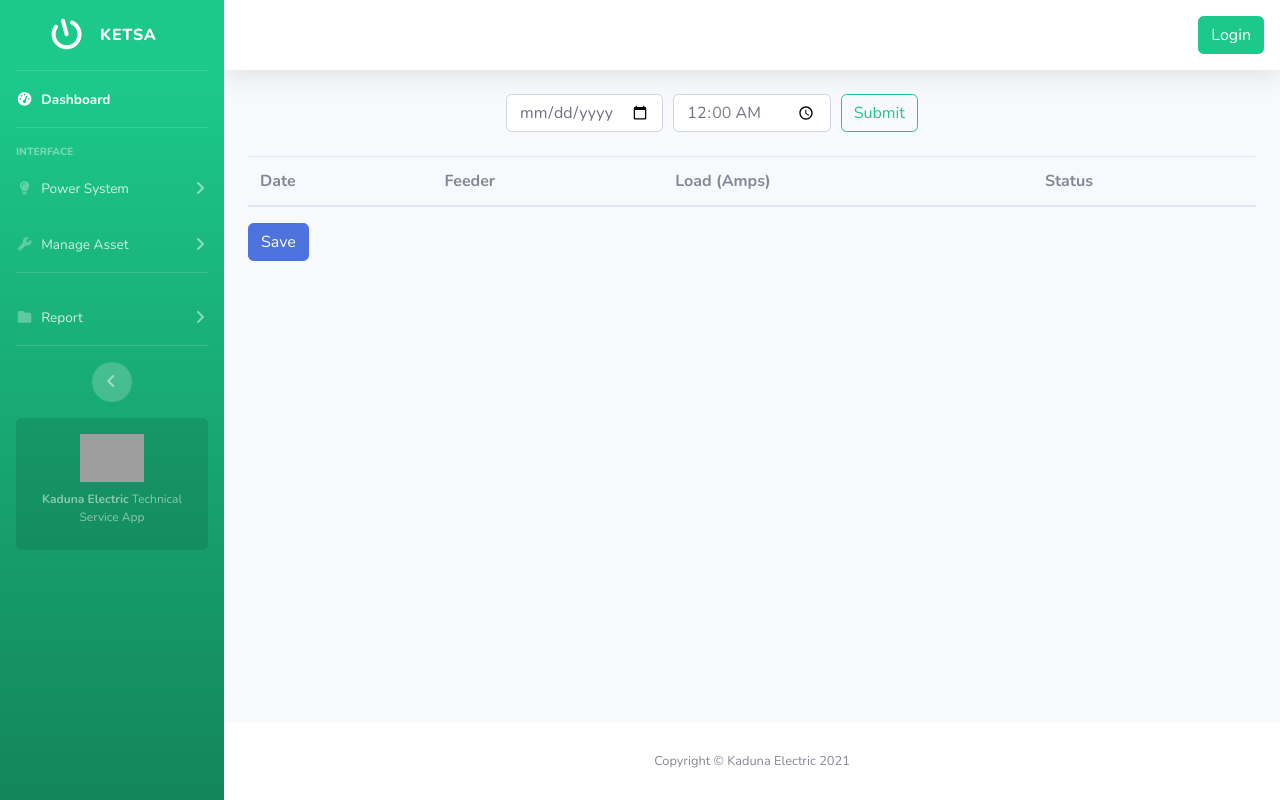
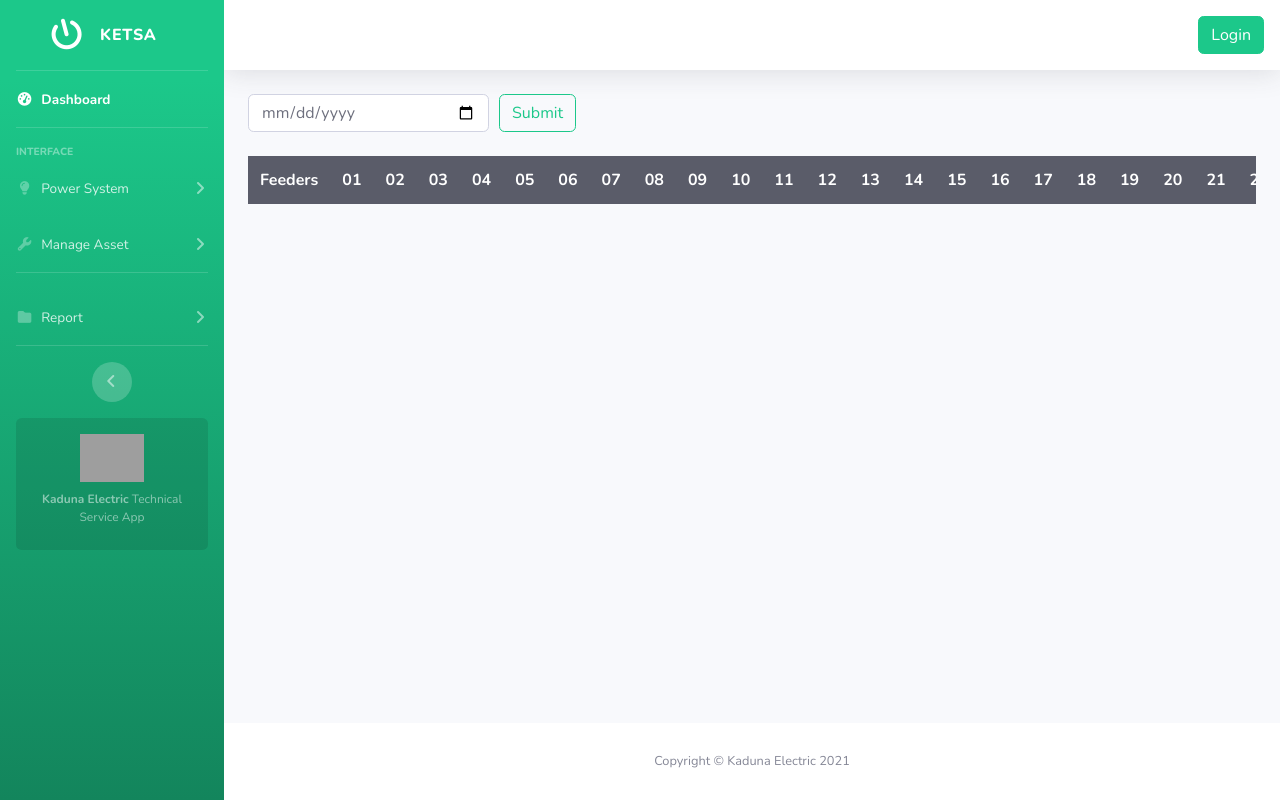
Before and after one commit to coderismaila/ketsa, a Django app: page /load_reading/ in a window 1280 px wide. Run offline with Django 4.2, Linux system fonts and the light colour scheme; data that the repository does not hold is empty; some libraries are stand-ins or nearby versions; grey boxes are pictures that could not be loaded.

Commit message:
implement feeder table overview

```diff
--- a/core/models.py
+++ b/core/models.py
@@ -75,6 +75,9 @@ class PowerTransformer(models.Model):
     )
     station = models.ForeignKey(Station, on_delete=models.SET_NULL, null=True)
 
+    class Meta:
+        unique_together = ("name", "station")
+
     def __str__(self):
         return self.name + " - " + str(self.capacity_kva / 1000) + "MVA - " + self.station.name
 
--- a/dispatch/admin.py
+++ b/dispatch/admin.py
@@ -4,7 +4,7 @@ from dispatch.models import LoadReading
 
 class LoadReadingConfig(admin.ModelAdmin):
     list_display = ("station", "feeder", "hour", "load_amps", "status", "status", "date")
-    list_filter = ("date",)
+    list_filter = ("date", "feeder__name")
     ordering = ("date",)
 
     def feeder(self, obj):
--- a/dispatch/models.py
+++ b/dispatch/models.py
@@ -27,5 +27,5 @@ class LoadReading(models.Model):
     load_amps = models.FloatField(_("load (A)"), blank=True, null=True)
     status = models.CharField(_("feeder status"), max_length=3, choices=STATUS, blank=True, null=True)
 
-    def __str__(self):
-        return self.feeder.name
+    # def __str__(self):
+    #     return self.feeder.name
--- a/dispatch/templates/dispatch/load_reading.html
+++ /dev/null
@@ -1,55 +0,0 @@
-{% extends 'core/base.html' %}
-
-{% block content %}
-{% load bootstrap4 %}
-{% load static %}
-
-<div class="row pb-4 justify-content-center">
-    <div class="col-md-6">
-        <form action="/load_reading/" method="GET">
-            <div class="form-row">
-                <div class="col-md-4">
-                    <input type="date" name="date" id="date" class="form-control">
-                </div>
-                <div class="col-md-4">
-                    <input type="time" name="hour" id="hour" value="00:00" step="3600" class="form-control">
-                </div>
-                <div class="col-md-4">
-                    <input type="submit" value="Submit" class="btn btn-outline-success">
-                </div>
-
-            </div>
-
-        </form>
-    </div>
-</div>
-
-<form method="POST">
-    {% csrf_token %}
-    <table class="table">
-        <thead>
-            <th scope="col">Date</th>
-            <th scope="col">Feeder</th>
-            <th scope="col">Load (Amps)</th>
-            <th scope="col">Status</th>
-        </thead>
-        {{ formset.management_form }}
-        {% for hidden in formset.hidden_fields %}
-        {{ hidden }}
-        {% endfor %}
-        <!-- {% bootstrap_formset formset %} -->
-        {% for form in formset %}
-        {{ form.id }}
-        {{ form.ORDER }}
-        {{ form.DELETE }}
-        <tr>
-            <td>{% bootstrap_field form.date show_label=False field_class='form-control-sm disable' %}</td>
-            <td>{% bootstrap_field form.feeder show_label=False field_class='form-control-sm' %}</td>
-            <td>{% bootstrap_field form.load_amps show_label=False field_class='form-control-sm' %}</td>
-            <td>{% bootstrap_field form.status show_label=False field_class='form-control-sm' %}</td>
-        </tr>
-        {% endfor %}
-    </table>
-    <input type="submit" value="Save" class="btn btn-primary">
-</form>
-{% endblock %}
--- /dev/null
+++ b/dispatch/templates/dispatch/load_reading_table.html
@@ -0,0 +1,231 @@
+{% extends 'core/base.html' %}
+{% load bootstrap4 %}
+{% load static %}
+
+{% block content %}
+<div class="row pb-4">
+    <div class="col-md-6">
+        <form action="/load_reading/" method="GET">
+            <div class="form-row">
+                <div class="col-md-6">
+                    <input type="date" name="date" id="date" class="form-control">
+                </div>
+                <div class="col-md-6">
+                    <input type="submit" value="Submit" class="btn btn-outline-success">
+                </div>
+
+            </div>
+
+        </form>
+    </div>
+</div>
+<div>
+    <table class="table table-hover table-responsive table-borderless">
+        <thead class="thead-dark">
+            <tr>
+                <th>Feeders</th>
+                <th>01</th>
+                <th>02</th>
+                <th>03</th>
+                <th>04</th>
+                <th>05</th>
+                <th>06</th>
+                <th>07</th>
+                <th>08</th>
+                <th>09</th>
+                <th>10</th>
+                <th>11</th>
+                <th>12</th>
+                <th>13</th>
+                <th>14</th>
+                <th>15</th>
+                <th>16</th>
+                <th>17</th>
+                <th>18</th>
+                <th>19</th>
+                <th>20</th>
+                <th>21</th>
+                <th>22</th>
+                <th>23</th>
+                <th>00</th>
+            </tr>
+        </thead>
+        <tbody>
+            {% for f in fdrs %}
+            <tr>
+                <td>
+                    {{ f }}
+                </td>
+                {% for obj in objects %}
+                {% if f == obj.feeder and obj.date.hour == 1 %}
+                <td>
+                    {{ obj.load_amps }}
+                </td>
+                {% endif %}
+
+                {% if f == obj.feeder and obj.date.hour == 2 %}
+                <td>
+                    {{ obj.load_amps }}
+                </td>
+                {% endif %}
+
+                {% if f == obj.feeder and obj.date.hour == 3 %}
+                <td>
+                    {{ obj.load_amps }}
+                </td>
+                {% endif %}
+
+
+                {% if f == obj.feeder and obj.date.hour == 4 %}
+                <td>
+                    {{ obj.load_amps }}
+                </td>
+                {% endif %}
+
+
+                {% if f == obj.feeder and obj.date.hour == 5 %}
+                <td>
+                    {{ obj.load_amps }}
+                </td>
+                {% endif %}
+
+
+                {% if f == obj.feeder and obj.date.hour == 6 %}
+                <td>
+                    {{ obj.load_amps }}
+                </td>
+                {% endif %}
+
+
+                {% if f == obj.feeder and obj.date.hour == 7 %}
+                <td>
+                    {{ obj.load_amps }}
+                </td>
+                {% endif %}
+
+
+                {% if f == obj.feeder and obj.date.hour == 8 %}
+                <td>
+                    {{ obj.load_amps }}
+                </td>
+                {% endif %}
+
+
+                {% if f == obj.feeder and obj.date.hour == 9 %}
+                <td>
+                    {{ obj.load_amps }}
+                </td>
+                {% endif %}
+
+
+                {% if f == obj.feeder and obj.date.hour == 10 %}
+                <td>
+                    {{ obj.load_amps }}
+                </td>
+                {% endif %}
+
+
+                {% if f == obj.feeder and obj.date.hour == 11 %}
+                <td>
+                    {{ obj.load_amps }}
+                </td>
+                {% endif %}
+
+
+                {% if f == obj.feeder and obj.date.hour == 12 %}
+                <td>
+                    {{ obj.load_amps }}
+                </td>
+                {% endif %}
+
+
+                {% if f == obj.feeder and obj.date.hour == 13 %}
+                <td>
+                    {{ obj.load_amps }}
+                </td>
+                {% endif %}
+
+
+                {% if f == obj.feeder and obj.date.hour == 14 %}
+                <td>
+                    {{ obj.load_amps }}
+                </td>
+                {% endif %}
+
+
+                {% if f == obj.feeder and obj.date.hour == 15 %}
+                <td>
+                    {{ obj.load_amps }}
+                </td>
+                {% endif %}
+
+
+                {% if f == obj.feeder and obj.date.hour == 16 %}
+                <td>
+                    {{ obj.load_amps }}
+                </td>
+                {% endif %}
+
+
+                {% if f == obj.feeder and obj.date.hour == 17 %}
+                <td>
+                    {{ obj.load_amps }}
+                </td>
+                {% endif %}
+
+
+                {% if f == obj.feeder and obj.date.hour == 18 %}
+                <td>
+                    {{ obj.load_amps }}
+                </td>
+                {% endif %}
+
+
+                {% if f == obj.feeder and obj.date.hour == 19 %}
+                <td>
+                    {{ obj.load_amps }}
+                </td>
+                {% endif %}
+
+
+                {% if f == obj.feeder and obj.date.hour == 20 %}
+                <td>
+                    {{ obj.load_amps }}
+                </td>
+                {% endif %}
+
+
+                {% if f == obj.feeder and obj.date.hour == 21 %}
+                <td>
+                    {{ obj.load_amps }}
+                </td>
+                {% endif %}
+
+
+                {% if f == obj.feeder and obj.date.hour == 22 %}
+                <td>
+                    {{ obj.load_amps }}
+                </td>
+                {% endif %}
+
+
+                {% if f == obj.feeder and obj.date.hour == 23 %}
+                <td>
+                    {{ obj.load_amps }}
+                </td>
+                {% endif %}
+
+
+                {% if f == obj.feeder and obj.date.hour == 24 %}
+                <td>
+                    {{ obj.load_amps }}
+                </td>
+                {% endif %}
+
+                {% endfor %}
+            </tr>
+            {% endfor %}
+        </tbody>
+    </table>
+</div>
+{% endblock %}
--- a/dispatch/views.py
+++ b/dispatch/views.py
@@ -20,14 +20,14 @@ def parse_dt(date, time):
             month = int(date.split("-")[1])
             day = int(date.split("-")[-1])
             hour = int(time.split(":")[0])
-            dt = datetime(year, month, day, hour).astimezone(pytz.UTC)
+            dt = datetime(year, month, day, hour).astimezone()
             return dt
         except:
             return None
     return None
 
 
-def load_reading(request):
+def load_reading_form(request):
     query_dict = request.GET
     qs = None
     dt = None
@@ -70,16 +70,26 @@ def load_reading(request):
     else:
         formset = LoadReadingFormset(queryset=qs)
 
-    return render(request, "dispatch/load_reading.html", {"formset": formset})
+    return render(request, "dispatch/load_reading_form.html", {"formset": formset})
 
 
-def create_load_reading(request):
-    LoadReadingFormset = modelformset_factory(
-        LoadReading,
-        fields=("date", "feeder", "load_amps", "status"),
-        extra=0,
-    )
+def load_reading_table(request):
+    query_dict = request.GET
+    qs = None
+    dt = None
+    feeders = None
 
-    formset = LoadReadingFormset()
+    try:
+        dt = parse_dt(query_dict.get("date"), "00:00")
 
-    return render(request, "dispatch/load_reading_form.html", {"formset": formset})
+        # get load reading for the datetime
+        qs = (
+            LoadReading.objects.filter(date__day=dt.day, date__month=dt.month, date__year=dt.year)
+            .all()
+            .order_by("date")
+        )
+        feeders = Feeder.objects.all()
+    except:
+        qs = None
+
+    return render(request, "dispatch/load_reading_table.html", {"objects": qs, "fdrs": feeders})
--- a/ketsa/settings/base.py
+++ b/ketsa/settings/base.py
@@ -110,7 +110,7 @@ TIME_ZONE = "Africa/Lagos"
 
 USE_I18N = True
 
-USE_TZ = True
+USE_TZ = False
 
 
 # Static files (CSS, JavaScript, Images)
--- a/ketsa/urls.py
+++ b/ketsa/urls.py
@@ -11,7 +11,7 @@ urlpatterns = [
     path("", core_views.home, name="home"),
     path("dashboard/", core_views.dashboard, name="dashboard"),
     path("accounts/", include("django.contrib.auth.urls")),
-    path("load_reading/", dispatch_views.load_reading, name="load_reading"),
-    path("load_reading/create/", dispatch_views.create_load_reading, name="create"),
+    path("load_reading/", dispatch_views.load_reading_table, name="load_reading_table"),
+    path("load_reading/create/", dispatch_views.load_reading_form, name="load_reading_form"),
 ]
 # + static(settings.MEDIA_URL, document_root=settings.MEDIA_ROOT)
```
Also changed, not shown: dispatch/templates/dispatch/backup.txt (deleted, +0 -24 lines), dispatch/templates/dispatch/load_reading_form.html (+35 -9 lines), core/migrations/0009_alter_powertransformer_unique_together.py (added).
